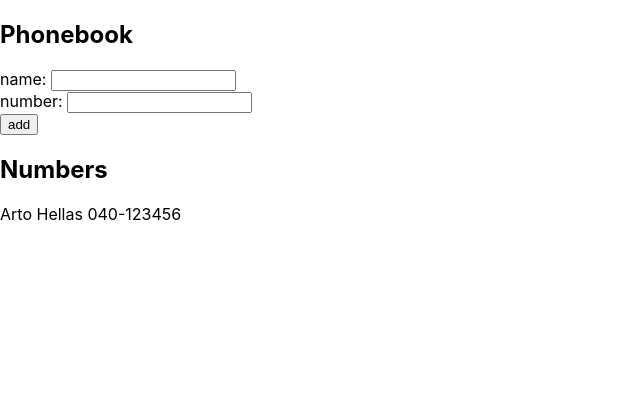
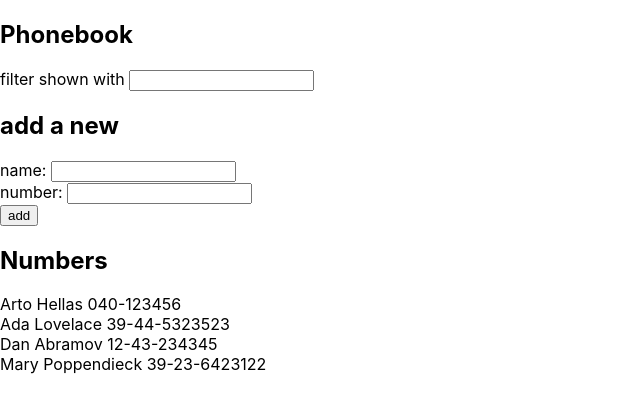
Before and after one commit to alhuang22/full-stack-open, a React (Create React App) app in the folder part2/phonebook/: page / in a window 1280 px wide. Shown: the top 412 px of the page, without its empty margins (0-640 px from the left). Built offline with nearby package versions, Linux system fonts and the light colour scheme.

Commit message:
Finish 2.9

```diff
--- a/part2/phonebook/src/App.js
+++ b/part2/phonebook/src/App.js
@@ -3,9 +3,13 @@ import React, { useState } from "react";
 const App = () => {
   const [persons, setPersons] = useState([
     { name: "Arto Hellas", number: "040-123456" },
+    { name: "Ada Lovelace", number: "39-44-5323523" },
+    { name: "Dan Abramov", number: "12-43-234345" },
+    { name: "Mary Poppendieck", number: "39-23-6423122" },
   ]);
   const [newName, setNewName] = useState("");
   const [newNumber, setNewNumber] = useState("");
+  const [filter, setFilter] = useState("");
 
   const handleNameChange = (event) => {
     setNewName(event.target.value);
@@ -13,6 +17,10 @@ const App = () => {
 
   const handleNumberChange = (event) => {
     setNewNumber(event.target.value);
+  };
+
+  const handleFilter = (event) => {
+    setFilter(event.target.value);
   };
 
   const handleNewEntry = (event) => {
@@ -38,6 +46,8 @@ const App = () => {
   return (
     <div>
       <h2>Phonebook</h2>
+      filter shown with <input value={filter} onChange={handleFilter} />
+      <h2>add a new</h2>
       <form onSubmit={handleNewEntry}>
         <div>
           name: <input value={newName} onChange={handleNameChange} />
@@ -50,11 +60,16 @@ const App = () => {
         </div>
       </form>
       <h2>Numbers</h2>
-      {persons.map((person) => (
-        <div key={person.name}>
-          {person.name} {person.number}
-        </div>
-      ))}
+      {persons
+        .filter(
+          (person) =>
+            person.name.toLowerCase().indexOf(filter.toLowerCase()) === 0
+        )
+        .map((person) => (
+          <div key={person.name}>
+            {person.name} {person.number}
+          </div>
+        ))}
     </div>
   );
 };
```
